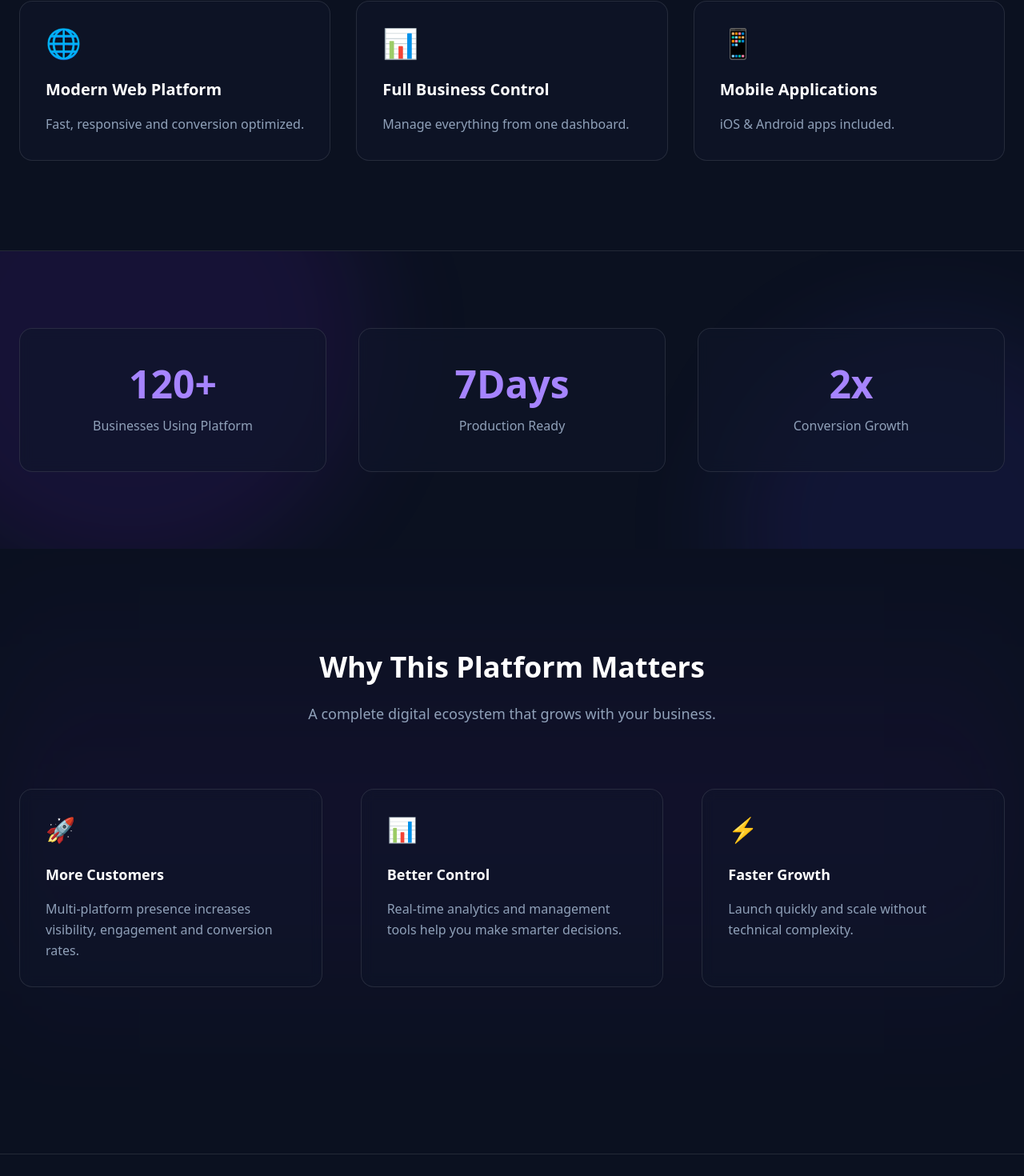
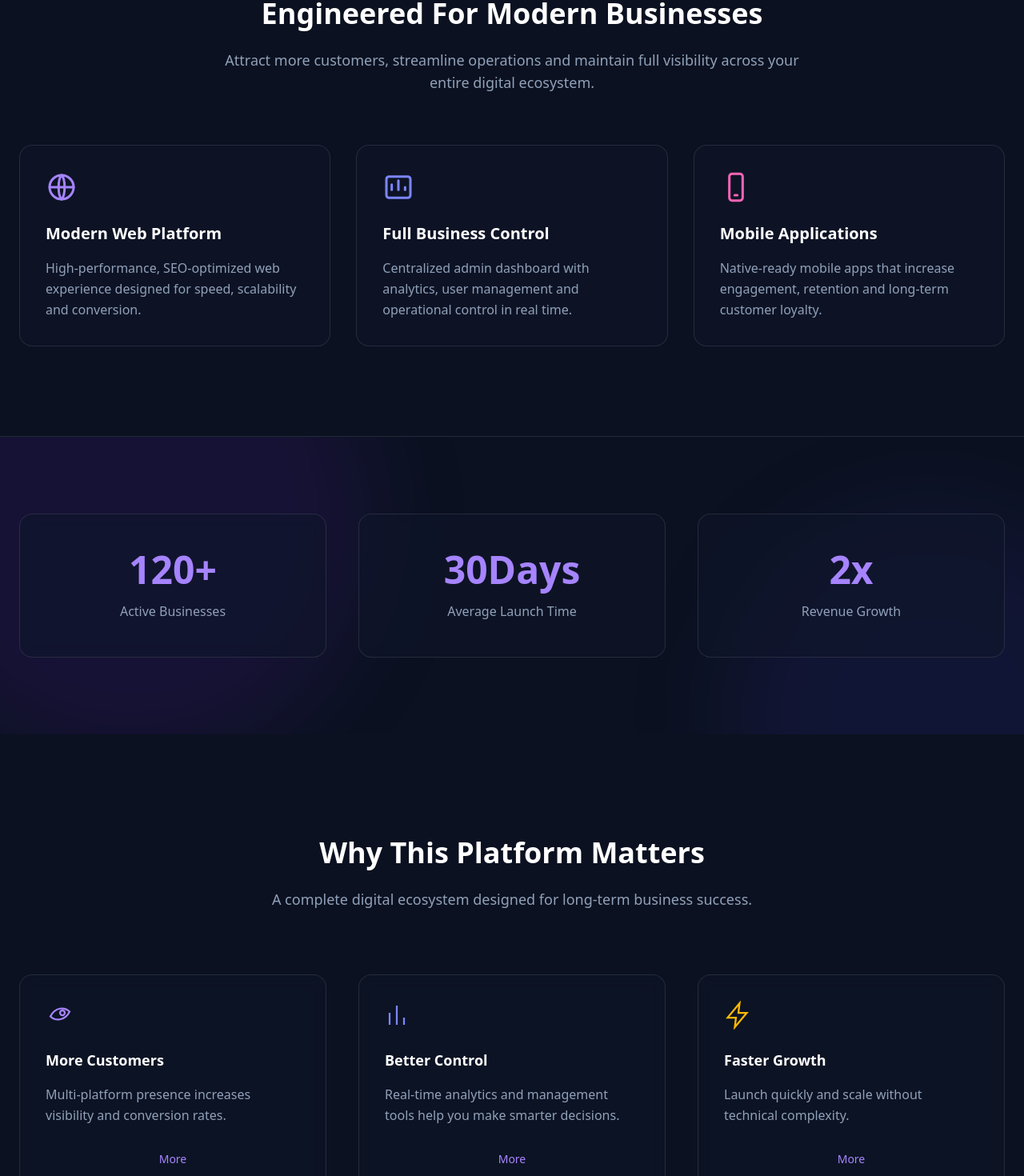
Before and after one commit to khachikzahalyan/Giftify, a Next.js app: page / in a window 1280 px wide. Shown: the part 876-2346 px from the top of the page at 80% size. Built offline with nearby package versions, Linux system fonts and the light colour scheme.

Commit message:
Add new feauters

```diff
--- a/app/(marketing)/page.tsx
+++ b/app/(marketing)/page.tsx
@@ -3,33 +3,19 @@ import Features from "@/components/marketing/Features";
 import WhySection from "@/components/marketing/WhySection";
 import Metrics from "@/components/marketing/Metrics";
 
+import { IconWeb } from "@/components/icons/IconWeb";
+import { IconAnalytics } from "@/components/icons/IconAnalytics";
+import { IconMobile } from "@/components/icons/IconMobile";
+
 export default function HomePage() {
-  const metricsData = [
-  {
-    id: "1",
-    value: 120,
-    suffix: "+",
-    label: "Businesses Using Platform",
-  },
-  {
-    id: "2",
-    value: 7,
-    suffix: " Days",
-    label: "Production Ready",
-  },
-  {
-    id: "3",
-    value: 2,
-    suffix: "x",
-    label: "Conversion Growth",
-  },
-];
-
+  /* =========================
+     HERO CONTENT (Editable)
+  ========================== */
   const heroData = {
     titleLine1: "Complete Digital",
     titleHighlight: "Business Platform",
     description:
-      "Ready-made Web, Admin and Mobile applications. Launch your product in days instead of months.",
+      "Ready-made Web, Admin and Mobile applications powered by the latest industry-leading technologies and built with enterprise-grade security standards.",
     primaryButton: {
       label: "Try Web Demo",
       href: "/demo/web",
@@ -40,31 +26,61 @@ export default function HomePage() {
     },
   };
 
+  /* =========================
+     FEATURES SECTION
+  ========================== */
   const featuresData = {
-    title: "Everything You Need To Scale",
+    title: "Engineered For Modern Businesses",
     subtitle:
-      "Build faster, attract more customers and stay in control.",
+      "Attract more customers, streamline operations and maintain full visibility across your entire digital ecosystem.",
     items: [
       {
         id: "1",
-        icon: "🌐",
+        icon: <IconWeb />,
         title: "Modern Web Platform",
-        description: "Fast, responsive and conversion optimized.",
+        description:
+          "High-performance, SEO-optimized web experience designed for speed, scalability and conversion.",
       },
       {
         id: "2",
-        icon: "📊",
+        icon: <IconAnalytics />,
         title: "Full Business Control",
-        description: "Manage everything from one dashboard.",
+        description:
+          "Centralized admin dashboard with analytics, user management and operational control in real time.",
       },
       {
         id: "3",
-        icon: "📱",
+        icon: <IconMobile />,
         title: "Mobile Applications",
-        description: "iOS & Android apps included.",
+        description:
+          "Native-ready mobile apps that increase engagement, retention and long-term customer loyalty.",
       },
     ],
   };
+
+  /* =========================
+     METRICS SECTION
+  ========================== */
+  const metricsData = [
+    {
+      id: "1",
+      value: 120,
+      suffix: "+",
+      label: "Active Businesses",
+    },
+    {
+      id: "2",
+      value: 30,
+      suffix: " Days",
+      label: "Average Launch Time",
+    },
+    {
+      id: "3",
+      value: 2,
+      suffix: "x",
+      label: "Revenue Growth",
+    },
+  ];
 
   return (
     <>
@@ -75,6 +91,7 @@ export default function HomePage() {
         subtitle={featuresData.subtitle}
         items={featuresData.items}
       />
+
       <Metrics items={metricsData} />
 
       <WhySection />
--- /dev/null
+++ b/components/icons/FeatureIcons.tsx
@@ -0,0 +1,50 @@
+export function IconRocket() {
+  return (
+    <svg
+      width="36"
+      height="36"
+      viewBox="0 0 24 24"
+      fill="none"
+      stroke="currentColor"
+      strokeWidth="1.5"
+      className="text-violet-400"
+    >
+      <path d="M4 13c4-8 12-8 16-4-4 8-12 8-16 4z" />
+      <circle cx="14" cy="10" r="2" />
+    </svg>
+  );
+}
+
+export function IconAnalytics() {
+  return (
+    <svg
+      width="36"
+      height="36"
+      viewBox="0 0 24 24"
+      fill="none"
+      stroke="currentColor"
+      strokeWidth="1.5"
+      className="text-indigo-400"
+    >
+      <path d="M4 20V10" />
+      <path d="M10 20V4" />
+      <path d="M16 20v-6" />
+    </svg>
+  );
+}
+
+export function IconBolt() {
+  return (
+    <svg
+      width="36"
+      height="36"
+      viewBox="0 0 24 24"
+      fill="none"
+      stroke="currentColor"
+      strokeWidth="1.5"
+      className="text-amber-400"
+    >
+      <path d="M13 2L3 14h7l-1 8 10-12h-7z" />
+    </svg>
+  );
+}
--- /dev/null
+++ b/components/icons/IconAnalytics.tsx
@@ -0,0 +1,20 @@
+export function IconAnalytics() {
+  return (
+    <svg
+      width="40"
+      height="40"
+      viewBox="0 0 24 24"
+      fill="none"
+      className="text-indigo-400"
+      stroke="currentColor"
+      strokeWidth="1.8"
+      strokeLinecap="round"
+      strokeLinejoin="round"
+    >
+      <rect x="3" y="4" width="18" height="16" rx="2" />
+      <path d="M7 14v-4" />
+      <path d="M12 14v-7" />
+      <path d="M17 14v-2" />
+    </svg>
+  );
+}
--- /dev/null
+++ b/components/icons/IconMobile.tsx
@@ -0,0 +1,18 @@
+export function IconMobile() {
+  return (
+    <svg
+      width="40"
+      height="40"
+      viewBox="0 0 24 24"
+      fill="none"
+      className="text-pink-400"
+      stroke="currentColor"
+      strokeWidth="1.8"
+      strokeLinecap="round"
+      strokeLinejoin="round"
+    >
+      <rect x="7" y="2" width="10" height="20" rx="2" />
+      <path d="M11 18h2" />
+    </svg>
+  );
+}
--- /dev/null
+++ b/components/icons/IconWeb.tsx
@@ -0,0 +1,20 @@
+export function IconWeb() {
+  return (
+    <svg
+      width="40"
+      height="40"
+      viewBox="0 0 24 24"
+      fill="none"
+      className="text-violet-400"
+      stroke="currentColor"
+      strokeWidth="1.8"
+      strokeLinecap="round"
+      strokeLinejoin="round"
+    >
+      <circle cx="12" cy="12" r="9" />
+      <path d="M3 12h18" />
+      <path d="M12 3c3 3 3 15 0 18" />
+      <path d="M12 3c-3 3-3 15 0 18" />
+    </svg>
+  );
+}
--- a/components/marketing/Features.tsx
+++ b/components/marketing/Features.tsx
@@ -4,10 +4,11 @@ import Container from "../ui/Container";
 import SectionTitle from "../ui/SectionTitle";
 import Card from "../ui/Card";
 import Reveal from "../animations/Reveal";
+import { ReactNode } from "react";
 
 type Feature = {
   id: string;
-  icon: string;
+  icon: ReactNode;
   title: string;
   description: string;
 };
--- a/components/marketing/Hero.tsx
+++ b/components/marketing/Hero.tsx
@@ -1,4 +1,7 @@
+"use client";
+
 import Container from "../ui/Container";
+import Button from "../ui/Button";
 
 type HeroContent = {
   titleLine1: string;
@@ -14,43 +17,37 @@ type HeroContent = {
   };
 };
 
-type Props = {
-  content: HeroContent;
-};
+export default function Hero({ content }: { content: HeroContent }) {
+  return (
+<section className="relative overflow-hidden min-h-[95vh] flex items-center justify-center text-center">
 
-export default function Hero({ content }: Props) {
-  return (
-    <section className="relative overflow-hidden pt-32 pb-40 text-center">
   <div className="absolute inset-0 bg-gradient-to-tr from-violet-700/20 via-indigo-600/10 to-transparent blur-3xl" />
 
   <Container className="relative">
-        <h1 className="text-5xl md:text-6xl font-bold tracking-tight leading-tight">
+
+    <h1 className="text-5xl md:text-6xl lg:text-7xl font-bold tracking-tight leading-tight">
       {content.titleLine1} <br />
       <span className="bg-gradient-to-r from-violet-400 to-indigo-400 bg-clip-text text-transparent">
         {content.titleHighlight}
       </span>
     </h1>
 
-        <p className="mt-6 text-lg text-slate-400 max-w-2xl mx-auto">
+    <p className="mt-8 text-lg md:text-xl text-slate-400 max-w-3xl mx-auto leading-relaxed">
       {content.description}
     </p>
 
-        <div className="mt-10 flex justify-center gap-4 flex-wrap">
-          <a
-            href={content.primaryButton.href}
-            className="bg-violet-600 hover:bg-violet-500 transition px-6 py-3 rounded-xl text-white font-medium"
-          >
+    <div className="mt-12 flex justify-center gap-6 flex-wrap">
+      <Button href={content.primaryButton.href}>
         {content.primaryButton.label}
-          </a>
+      </Button>
 
-          <a
-            href={content.secondaryButton.href}
-            className="border border-white/20 hover:border-white/40 transition px-6 py-3 rounded-xl"
-          >
+      <Button href={content.secondaryButton.href} variant="outline">
         {content.secondaryButton.label}
-          </a>
+      </Button>
     </div>
+
   </Container>
 </section>
+
   );
 }
--- a/components/marketing/WhySection.tsx
+++ b/components/marketing/WhySection.tsx
@@ -1,75 +1,127 @@
+"use client";
+
+import { useState } from "react";
 import Container from "../ui/Container";
 import SectionTitle from "../ui/SectionTitle";
 import Reveal from "../animations/Reveal";
+import { motion, AnimatePresence } from "framer-motion";
+import { IconRocket, IconAnalytics, IconBolt } from "../icons/FeatureIcons";
 
 type WhyItem = {
   id: string;
-  icon: string;
+  icon: React.ReactNode;
   title: string;
   description: string;
+  more: string;
 };
 
 const whyData: WhyItem[] = [
   {
     id: "1",
-    icon: "🚀",
+    icon: <IconRocket />,
     title: "More Customers",
     description:
-      "Multi-platform presence increases visibility, engagement and conversion rates.",
+      "Multi-platform presence increases visibility and conversion rates.",
+    more:
+      "Expand your reach across web and mobile. Capture new audiences, increase trust and build long-term customer loyalty with a unified digital presence.",
   },
   {
     id: "2",
-    icon: "📊",
+    icon: <IconAnalytics />,
     title: "Better Control",
     description:
       "Real-time analytics and management tools help you make smarter decisions.",
+    more:
+      "Track sales, monitor performance, manage products and optimize operations from a centralized dashboard built for clarity and transparency.",
   },
   {
     id: "3",
-    icon: "⚡",
+    icon: <IconBolt />,
     title: "Faster Growth",
     description:
       "Launch quickly and scale without technical complexity.",
+    more:
+      "Built with modern scalable architecture, the platform grows with your business without requiring constant redevelopment or restructuring.",
   },
 ];
 
 export default function WhySection() {
+  const [openId, setOpenId] = useState<string | null>(null);
+
   return (
-    <section className="relative py-32 overflow-hidden">
-      <div className="absolute inset-0 bg-gradient-to-b from-transparent via-violet-900/10 to-transparent blur-3xl pointer-events-none" />
-
-      <Container className="relative">
+    <section className="relative py-32">
+      <Container>
 
         <Reveal>
           <SectionTitle
             title="Why This Platform Matters"
-            subtitle="A complete digital ecosystem that grows with your business."
+            subtitle="A complete digital ecosystem designed for long-term business success."
           />
         </Reveal>
 
-        <div className="grid md:grid-cols-3 gap-12 mt-20 items-stretch">
+        <div className="grid md:grid-cols-3 gap-10 mt-20 items-stretch">
 
-          {whyData.map((item, index) => (
-            <Reveal key={item.id} delay={index * 0.15}>
-              <div className="group relative flex flex-col h-full p-8 rounded-2xl border border-white/10 bg-slate-900/40 backdrop-blur transition duration-300 hover:border-violet-500/40 hover:bg-slate-900/60">
+          {whyData.map((item, index) => {
+            const isOpen = openId === item.id;
 
-                <div className="text-3xl mb-6">{item.icon}</div>
+            return (
+              <Reveal key={item.id} delay={index * 0.1}>
+                <motion.div
+                  layout
+                  transition={{ duration: 0.4 }}
+                  className="relative flex flex-col h-full p-8 rounded-2xl border border-white/10 bg-slate-900/40 backdrop-blur hover:border-violet-500/40 hover:bg-slate-900/60 transition duration-300"
+                >
+                  {/* ICON */}
+                  <div className="mb-6 text-violet-400">
+                    {item.icon}
+                  </div>
 
+                  {/* TITLE */}
                   <h4 className="text-lg font-semibold mb-4">
                     {item.title}
                   </h4>
 
-                <p className="text-slate-400 leading-relaxed flex-grow">
+                  {/* DESCRIPTION */}
+                  <p className="text-slate-400 leading-relaxed">
                     {item.description}
                   </p>
 
-                <div className="absolute inset-0 rounded-2xl opacity-0 group-hover:opacity-100 transition bg-gradient-to-r from-violet-600/10 to-indigo-600/10 pointer-events-none" />
-              </div>
+                  {/* EXPANDABLE TEXT */}
+                  <AnimatePresence>
+                    {isOpen && (
+                      <motion.div
+                        initial={{ opacity: 0, height: 0 }}
+                        animate={{ opacity: 1, height: "auto" }}
+                        exit={{ opacity: 0, height: 0 }}
+                        transition={{ duration: 0.35 }}
+                        className="overflow-hidden"
+                      >
+                        <p className="mt-6 text-slate-400 leading-relaxed">
+                          {item.more}
+                        </p>
+                      </motion.div>
+                    )}
+                  </AnimatePresence>
+
+                  {/* SPACER */}
+                  <div className="flex-grow" />
+
+                  {/* BUTTON */}
+                  <button
+                    onClick={() =>
+                      setOpenId(isOpen ? null : item.id)
+                    }
+                    className="mt-8 text-sm font-medium text-violet-400 hover:text-violet-300 transition"
+                  >
+                    {isOpen ? "Less" : "More"}
+                  </button>
+
+                </motion.div>
               </Reveal>
-          ))}
+            );
+          })}
 
         </div>
-
       </Container>
     </section>
   );
```
Lines whose indentation alone changed are shown as unchanged.
